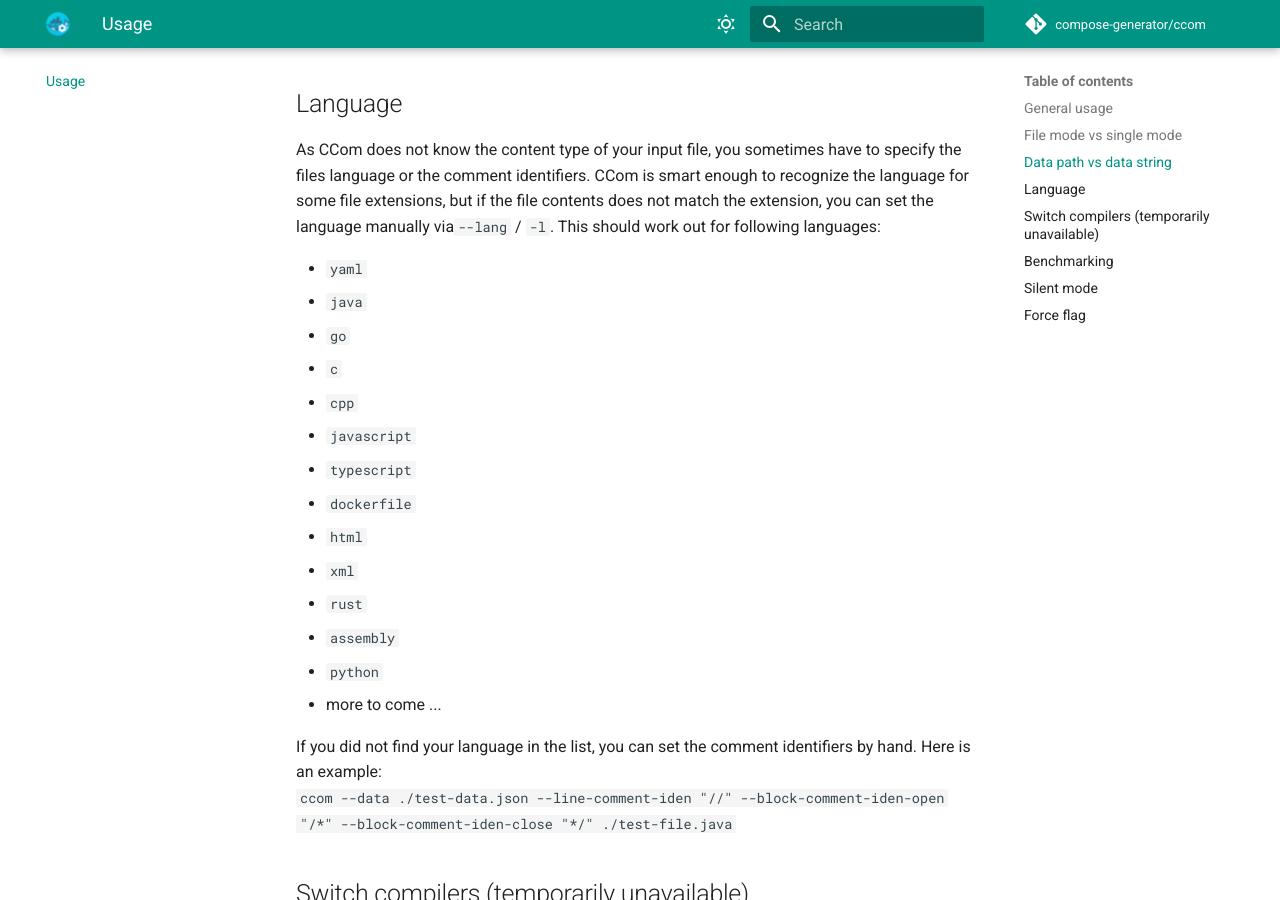
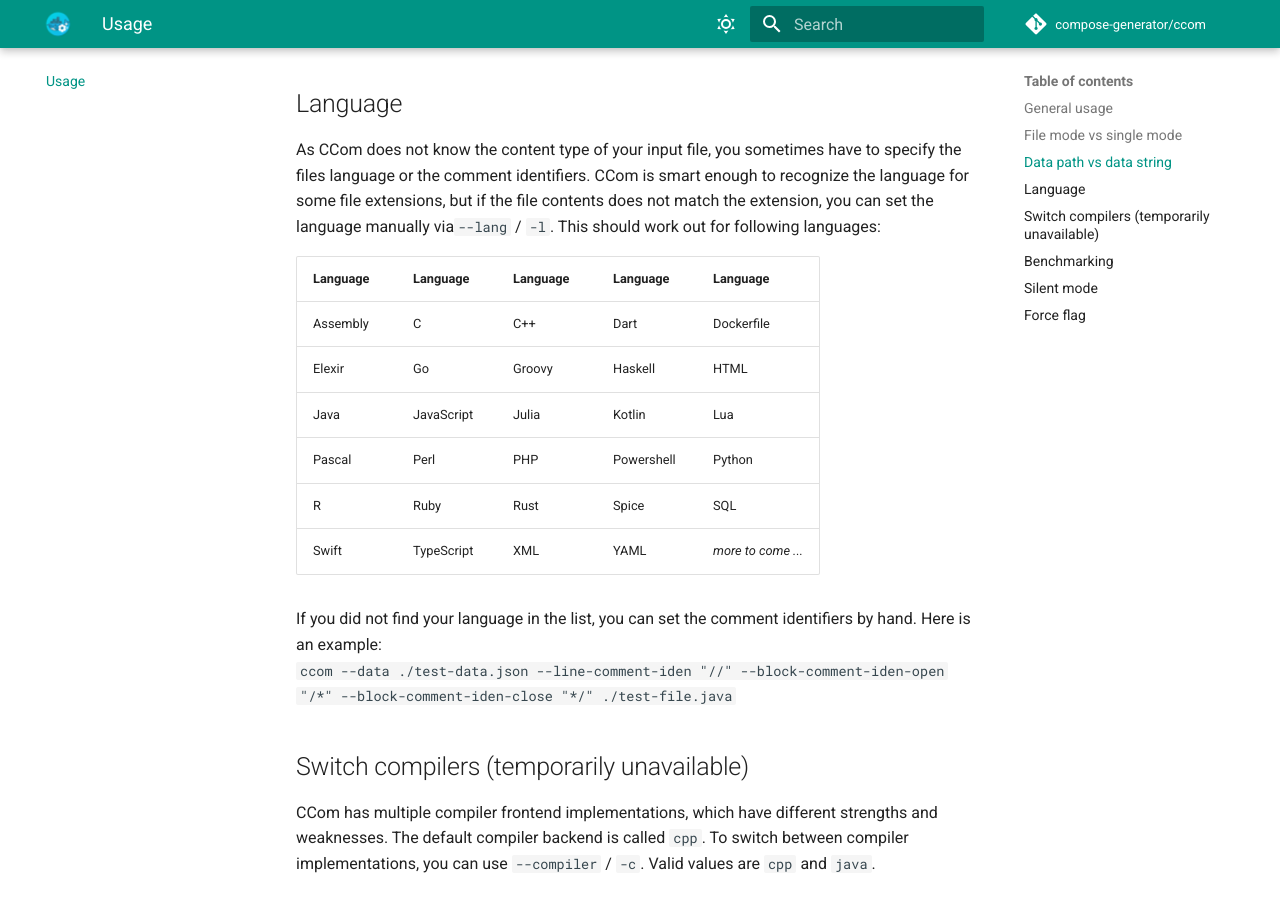
Before and after one commit to compose-generator/ccom, an MkDocs documentation site: the page built from docs/docs/usage.md, in a window 1280 px wide and 900 px high, scrolled down 2101 px. Built offline with MkDocs 1.6.1 and Material for MkDocs 9.7.7, drawn with Linux system fonts in a browser that asks for light colours; comment, search, counter and statistics services are not loaded.

Commit message:
Language table (#72)
* Adjust Goreleaser config

* Change language list to language table

* Adjust publish workflow

* Fix language table

* Remove unused docs pages

```diff
--- a/docs/docs/usage.md
+++ b/docs/docs/usage.md
@@ -59,20 +59,14 @@ CCom accepts data in the JSON format only, but you can give it to the cli in one
 ## Language
 As CCom does not know the content type of your input file, you sometimes have to specify the files language or the comment identifiers. CCom is smart enough to recognize the language for some file extensions, but if the file contents does not match the extension, you can set the language manually via`--lang` / `-l`. This should work out for following languages:
 
-- `yaml`
-- `java`
-- `go`
-- `c`
-- `cpp`
-- `javascript`
-- `typescript`
-- `dockerfile`
-- `html`
-- `xml`
-- `rust`
-- `assembly`
-- `python`
-- more to come ...
+| Language | Language   | Language | Language   | Language           |
+| -------- | ---------- | -------- | ---------- | ------------------ |
+| Assembly | C          | C++      | Dart       | Dockerfile         |
+| Elexir   | Go         | Groovy   | Haskell    | HTML               |
+| Java     | JavaScript | Julia    | Kotlin     | Lua                |
+| Pascal   | Perl       | PHP      | Powershell | Python             |
+| R        | Ruby       | Rust     | Spice      | SQL                |
+| Swift    | TypeScript | XML      | YAML       | *more to come ...* |
 
 If you did not find your language in the list, you can set the comment identifiers by hand. Here is an example: <br>
 `ccom --data ./test-data.json --line-comment-iden "//" --block-comment-iden-open "/*" --block-comment-iden-close "*/" ./test-file.java`
--- a/docs/mkdocs.yml
+++ b/docs/mkdocs.yml
@@ -59,7 +59,6 @@ nav:
     - install/linux.md
     - install/windows.md
     - install/source.md
-  - quick-start.md
   - usage.md
   - contributing.md
 
```
Also changed, not shown: docs/docs/intro.md (+0 -6 lines), docs/docs/quick-start.md (deleted, +0 -5 lines), .goreleaser.yml, 4 other files.
